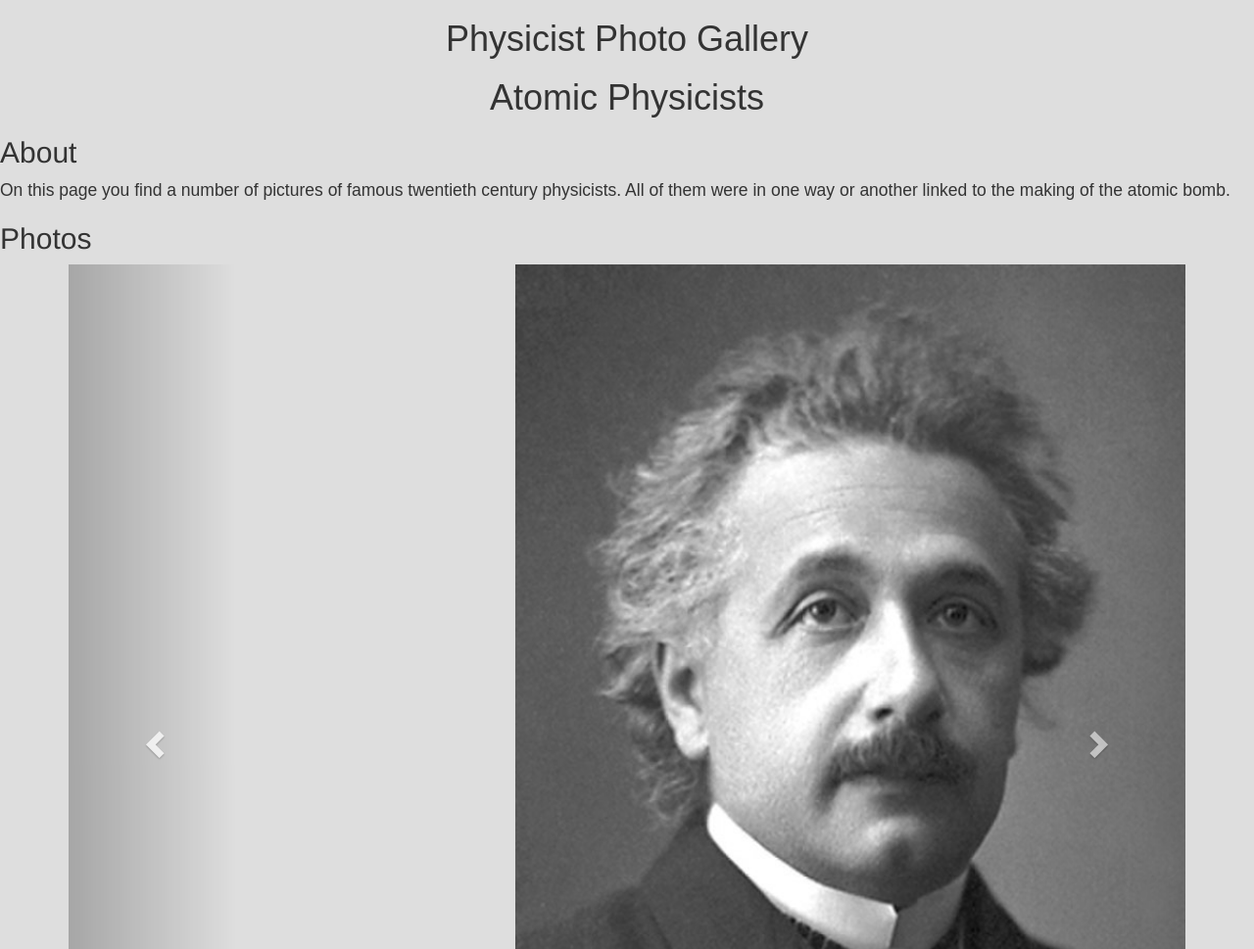
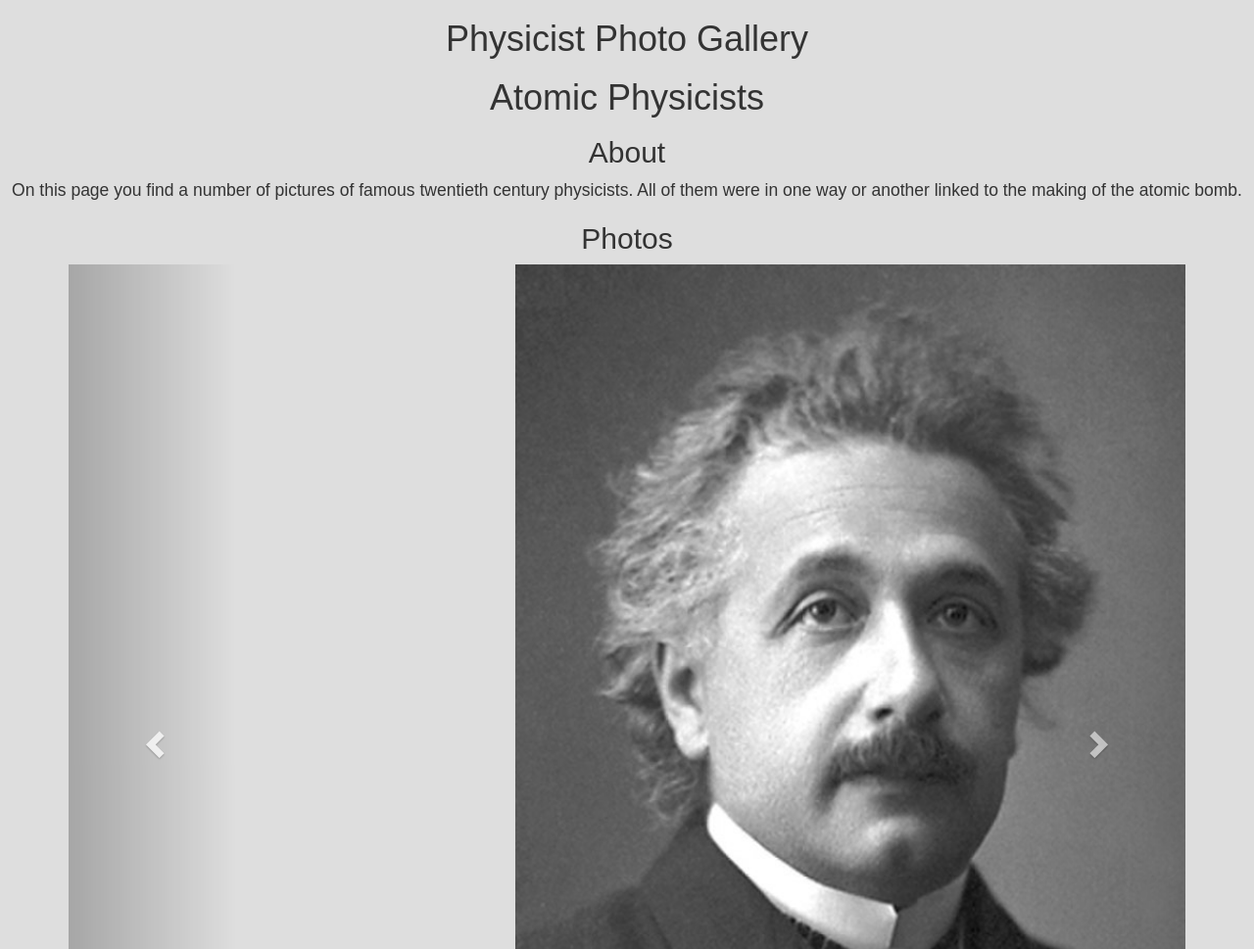
Before and after one commit to wongp69/wongp69.github.io, a plain HTML site: page physicist-gallery.html in a window 1280 px wide. Shown: the top 969 px of the page at 98% size. Drawn offline with nearby package versions, Linux system fonts and the light colour scheme.

Commit message:
Add files via upload

```diff
--- a/css/style.css
+++ b/css/style.css
@@ -44,12 +44,13 @@ nav a.active {
     min-height: 30vh;
 } */
 
+#aboutgallery {
+    text-align: center;
+}
 
-
-h1 {
+h1, h2 {
     text-align: center;
     font-family:Arial, sans-serif;
-    /* font-size: 32px; */
 }
 
 a {
@@ -146,6 +147,12 @@ form {
         grid-column-start: 1;
         grid-column-end: 3;
     }
+    h1, h2 {
+        text-align: left;
+    }
+    #aboutgallery {
+        text-align: left;
+    }
 }
 
 @media screen and (min-width : 998px) {
@@ -171,6 +178,12 @@ form {
         grid-column-start: 1;
         grid-column-end: 3;
     }
+    h1, h2 {
+        text-align: center;
+    }
+    #aboutgallery {
+        text-align: center;
+    }
 }
 
 /* input[type=text] {
```
